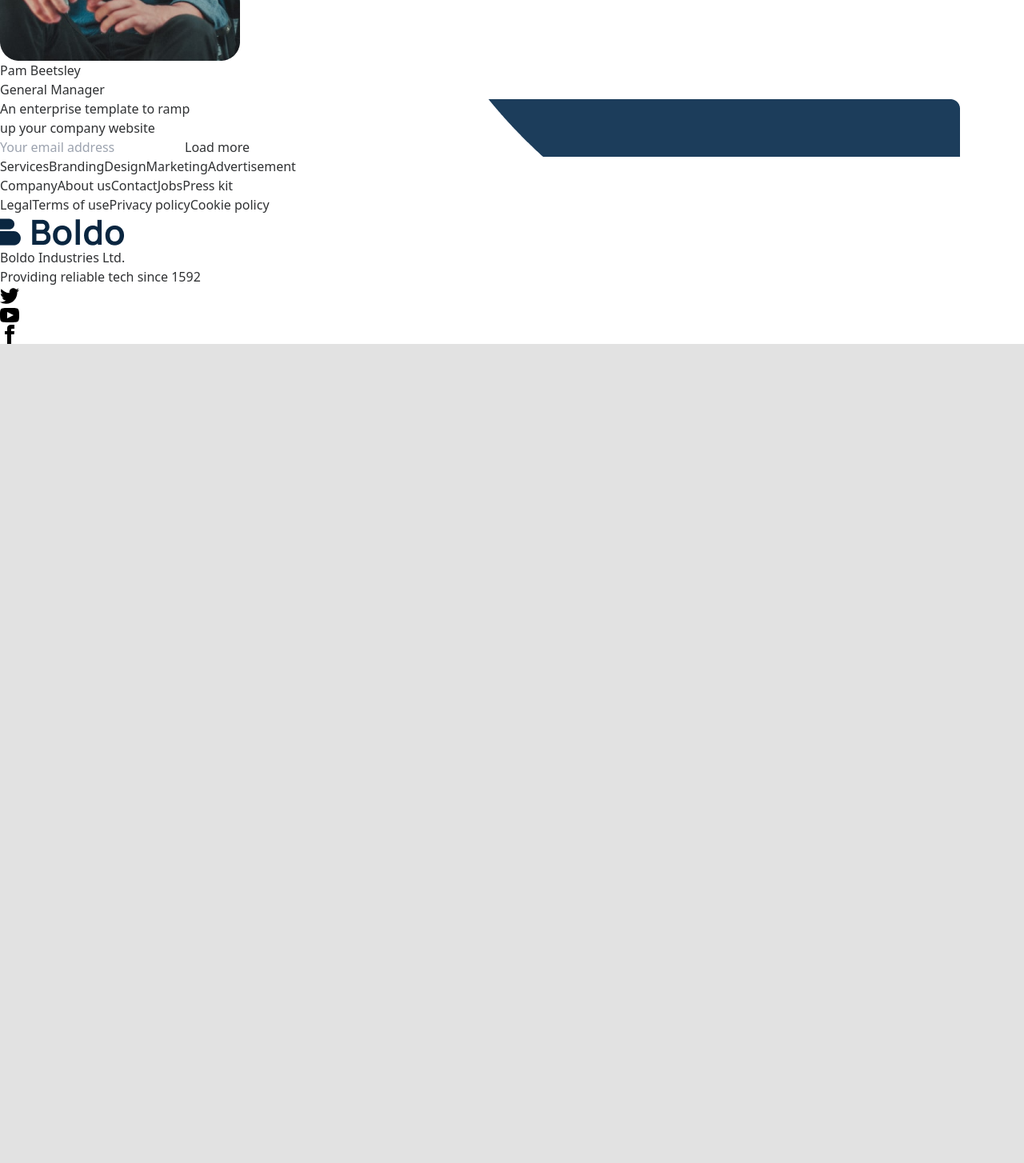
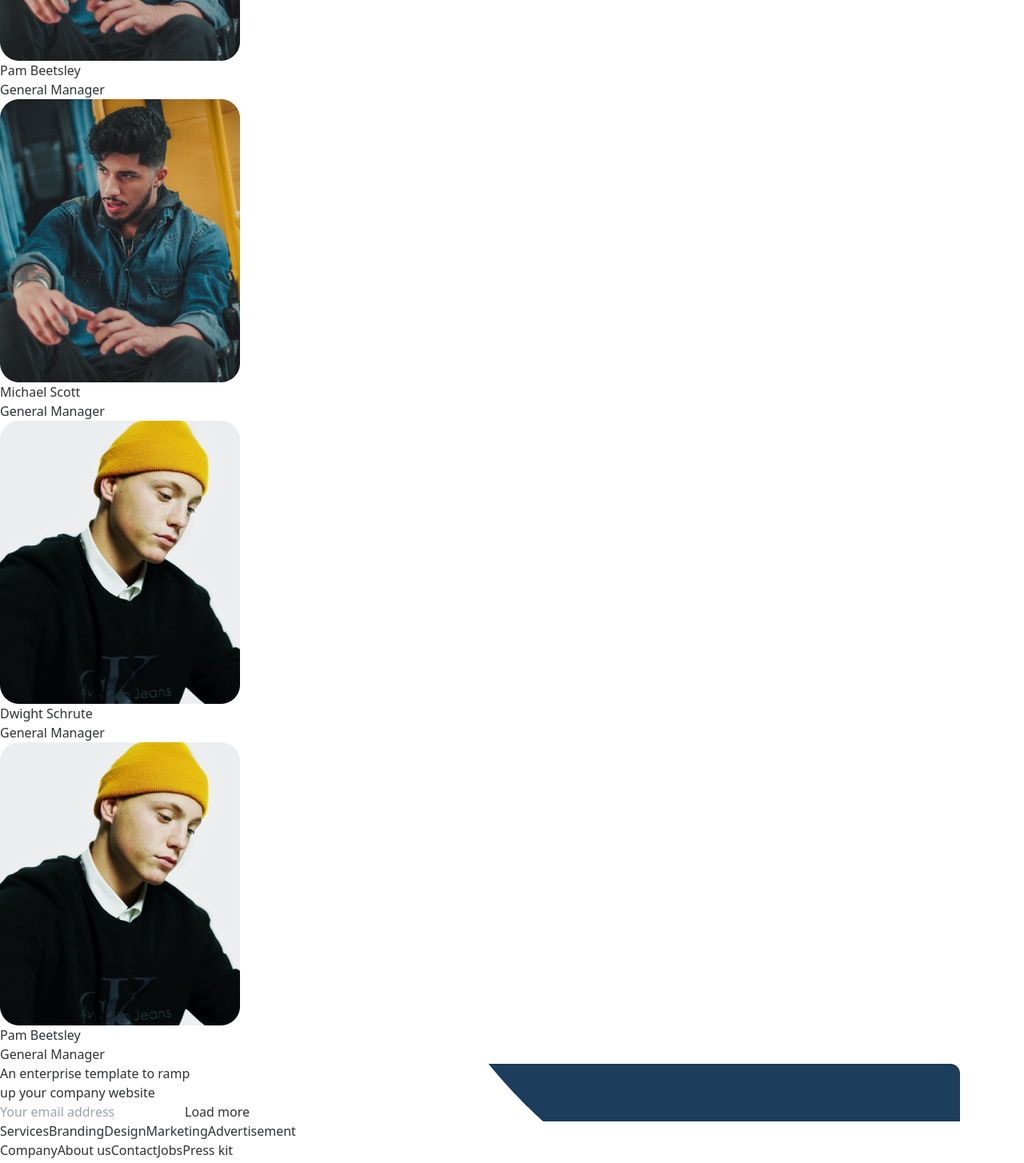
Before and after one commit to syed-jaid/Nextjs-Boldo, a Next.js app: page /services in a window 1280 px wide. Shown: the part 3560-5014 px from the top of the page at 80% size. Before the commit the page ends 3990 px from the top, so only its background shows below. Built offline with nearby package versions, Linux system fonts and the light colour scheme.

Commit message:
new section is add

```diff
--- a/Components/serSinglepart/teams.js
+++ b/Components/serSinglepart/teams.js
@@ -25,6 +25,23 @@ const teams = () => {
                     <p className='text-start text-[20px] text-[#777777] mt-[12px]'>General Manager</p>
                 </div>
             </div>
+            <div className='max-w-[1000px] mx-auto flex justify-between mt-[50px]'>
+                <div>
+                    <img src="/team3.png" alt="" />
+                    <p className='text-start text-[28px] mt-[20px]'>Michael Scott</p>
+                    <p className='text-start text-[20px] text-[#777777] mt-[12px]'>General Manager</p>
+                </div>
+                <div>
+                    <img src="/team1.png" alt="" />
+                    <p className='text-start text-[28px] mt-[20px]'>Dwight Schrute</p>
+                    <p className='text-start text-[20px] text-[#777777] mt-[12px]'>General Manager</p>
+                </div>
+                <div>
+                    <img src="/team1.png" alt="" />
+                    <p className='text-start text-[28px] mt-[20px]'>Pam Beetsley</p>
+                    <p className='text-start text-[20px] text-[#777777] mt-[12px]'>General Manager</p>
+                </div>
+            </div>
         </div>
     );
 };
```
